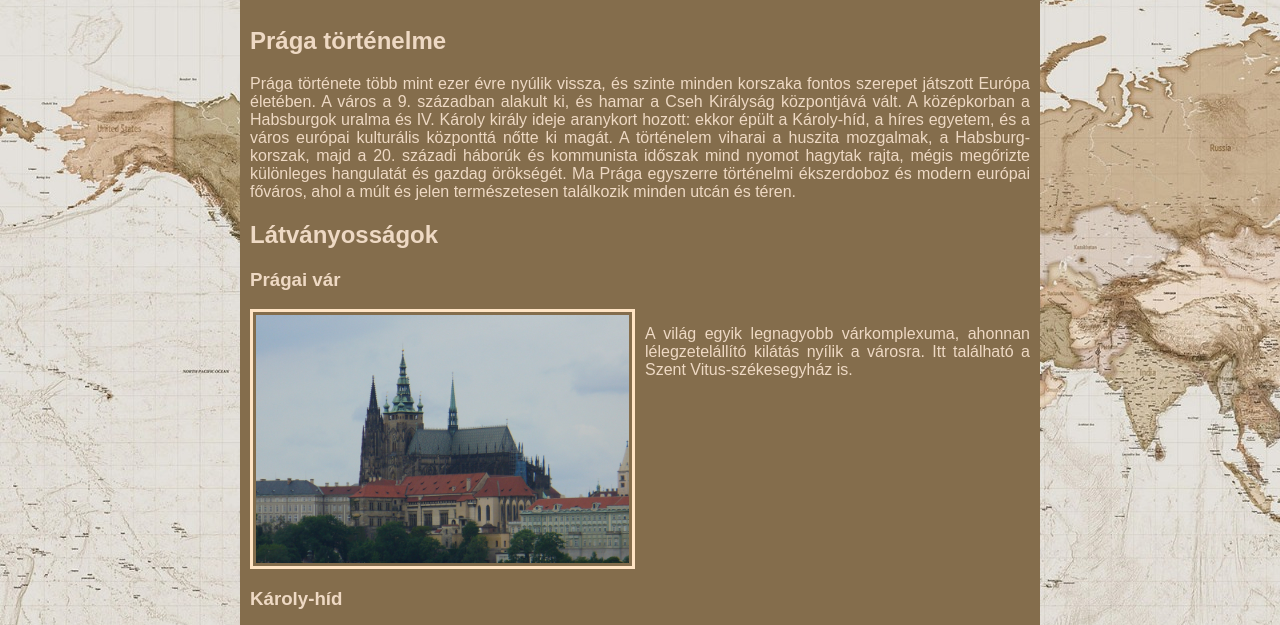
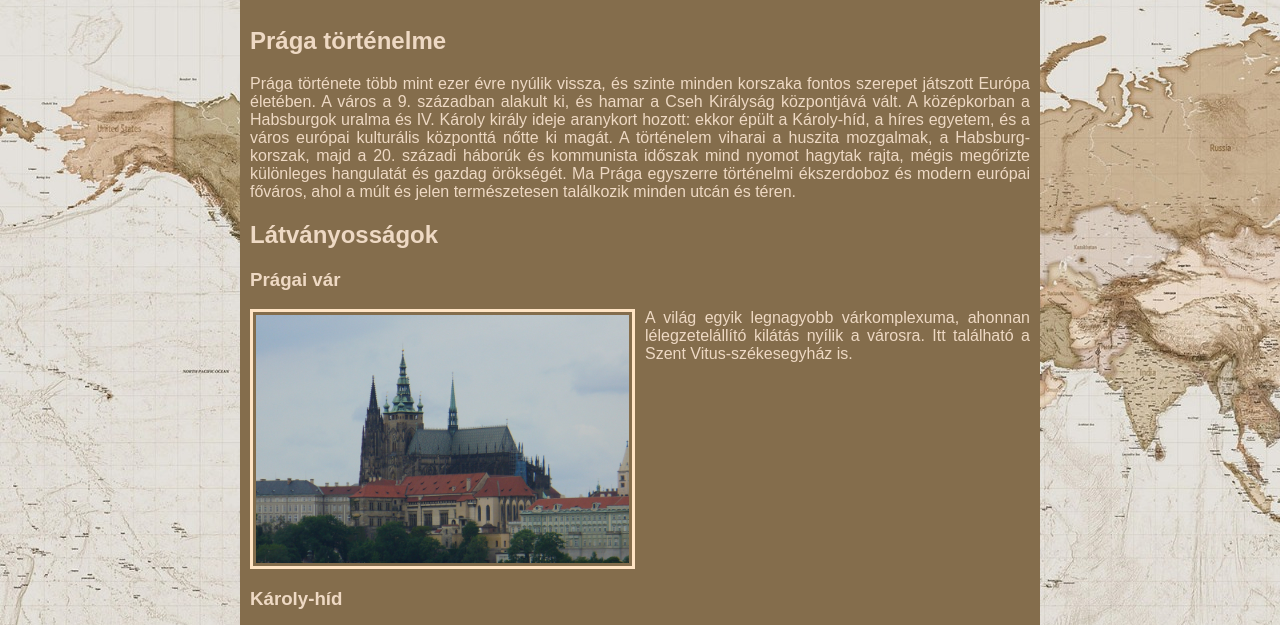
Before and after one commit to hrvthlevi/csapatmunka_szorgalmi, a plain HTML site: page praga.html in a window 1280 px wide. Shown: the part 138-763 px from the top of the page. Drawn offline with Linux system fonts and the light colour scheme.

Commit message:
hibajavitas 1

```diff
--- a/stilus.css
+++ b/stilus.css
@@ -7,7 +7,6 @@ body{
     font-family: "REM", sans-serif;
 }
 
-/* Kezdőlap formázás */
 /* Levi */
 #tarolo{
     width: 80%;
@@ -27,6 +26,7 @@ body{
 .menu{
     background-color: #846d4c;
 }
+/* Levi */
 .menu ul{
     margin: 0%;
     padding: 0%;
@@ -34,6 +34,7 @@ body{
     display: grid;
     grid-template-columns: 1fr 1fr 1fr;
 }
+/* Levi */
 .menu li{
     padding: 10px;
     text-align: center;
@@ -41,19 +42,23 @@ body{
     border-width: 2px;
     transition: background-color 0.3s ease;
 }
+/* Levi */
 .menu li:hover {
     background-color: #c6b18a;
     transform: translateY(-3px);
 }
+/* Levi */
 .menu li:hover a{
     color: #C15A3A;
 }
+/* Levi */
 .menu a{
     position: relative;
     display: inline-block;
     text-decoration: none;
     color: #eed9c4;
 }
+/* Levi */
 .menu a::after {
     content: "";
     position: absolute;
@@ -67,6 +72,7 @@ body{
     transition: transform 0.25s ease;
     pointer-events: none;
 }
+/* Levi */
 .menu li:hover a::after,
 .menu a:hover::after {
     transform: scaleX(1);
@@ -76,6 +82,11 @@ body{
     padding: 10px;
     text-align: justify;
 }
+/* Levi */
+p{
+    margin-top:0%;
+}
+/* Vanda */
 img{
     width: 100%;
     padding: 3px;
@@ -83,6 +94,7 @@ img{
     border-width: 3px;
     border-color: bisque;
 }
+/* Vanda */
 .kepesszoveg_bev{
     display: grid;
     grid-template-columns: 1fr 1fr;
```
